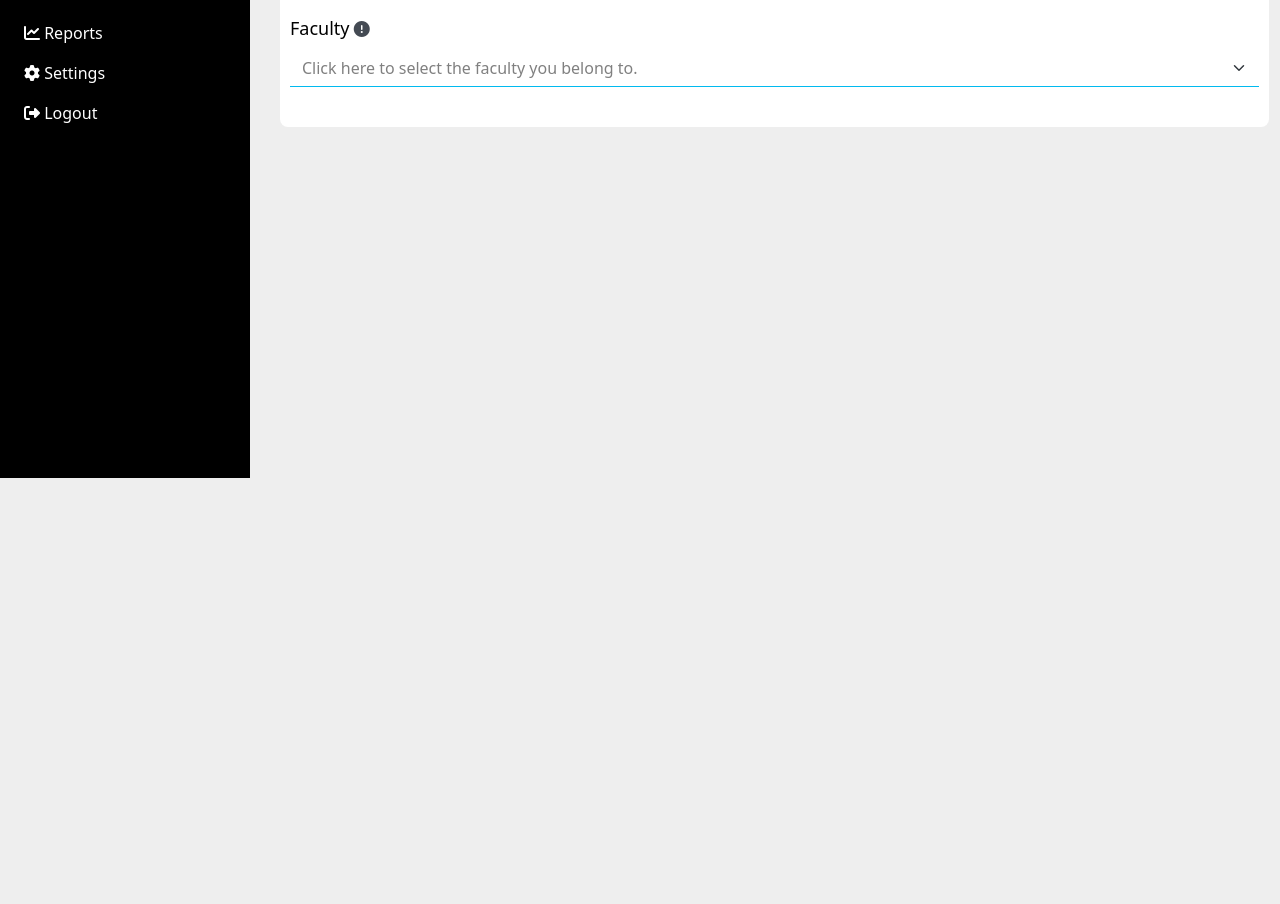
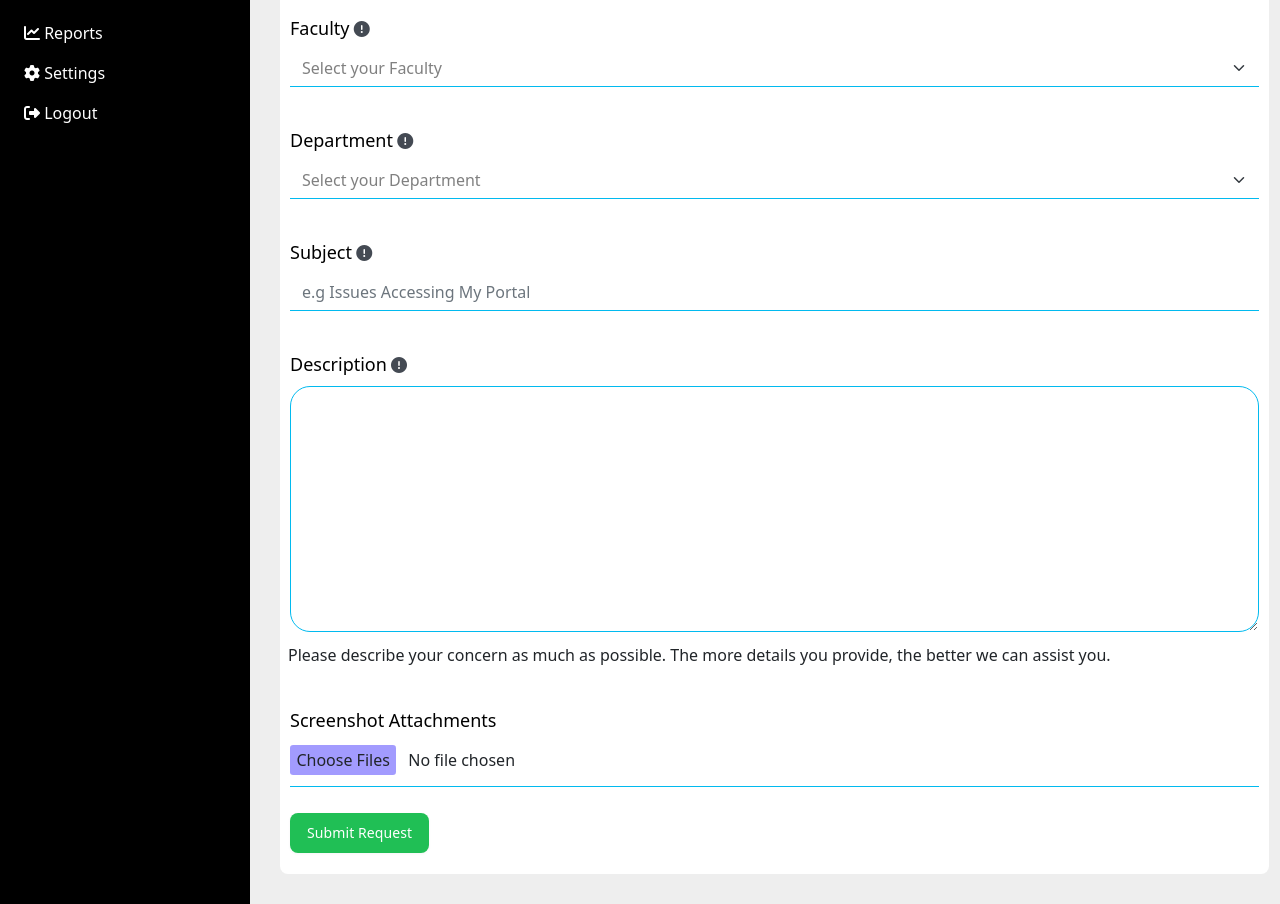
Before and after one commit to brimlenz/Student-Help-Desk, a plain HTML site: page bootstrap/ticket.html in a window 1280 px wide. Shown: the part 322-1226 px from the top of the page. Before the commit the page ends 800 px from the top, so only its background shows below. Drawn offline with nearby package versions, Linux system fonts and the light colour scheme.

Commit message:
Submit request page

```diff
--- a/bootstrap/ticket.css
+++ b/bootstrap/ticket.css
@@ -54,14 +54,83 @@
     border-radius: 0px;
     border-bottom: 1px solid #01baef
 
+
 }
 
-select:required:invalid {
+.request .contents select:required:invalid {
     color: gray;
   }
-  option[value=""][disabled] {
+  .request .contents option[value=""][disabled] {
     display: none;
   }
-  option {
-    color: black;
+.request .contents option {
+    color: rgb(36, 36, 36);
+    border-radius: 10px;
+    background: #c0d2eed5 ;
+    font-size: 18px;
+    margin: 20px;
+
+   }
+   @media(max-width: 767px){
+    .request{
+        width: 96%;
+        margin: 30px 0 30px 10px;
+        overflow:auto;
+        background: #fff;
+        border-radius: 8px;
+    }
+}
+
+.request .contents textarea{
+    width: calc(100% - 20px);
+    margin-left: 10px;
+    margin-bottom: 5px;
+
+    border-radius: 20px;
+    border: 1px solid #01baef
+}
+.request .contents input[type=file]::file-selector-button {
+    border: 2px solid #6c5ce7;
+    padding: .2em .4em;
+    border-radius: .2em;
+    background-color: #a29bfe;
+    transition: 1s;
+    border: none;
+    margin-bottom: 5px;
   }
+
+.request .contents input[type=file]::file-selector-button:hover {
+    background-color: #81ecec;
+    border: 2px solid #00cec9;
+  }
+
+.request .contents button{
+    border-radius: 5px;
+    background: #20bf55;
+    color: #fff;
+    border: none;
+    display: inline-block;
+    padding: 9px 16px;
+    margin-bottom: 0;
+    overflow: hidden;
+    font-size: calc(18px - 4px);
+    font-weight: 500;
+    line-height: 1.45;
+    text-align: center;
+    letter-spacing: 0.1px;
+    white-space: nowrap;
+    vertical-align: middle;
+    cursor: pointer;
+    border: 1px solid transparent;
+    border-radius: 8px;
+    box-shadow: 0 1px 3px rgb(55 60 80 / 5%);
+    transition: all 0.3s ease;
+    touch-action: manipulation;
+    margin-left: 10px;
+    margin-bottom: 5px;
+    margin-top: 10px;
+
+}
+.request .contents button:hover{
+    background: #f63e02;
+}
--- a/bootstrap/ticket.html
+++ b/bootstrap/ticket.html
@@ -72,12 +72,58 @@
                     <label class="form-label" for="Faculty">Faculty</label>
                     <i class="fas fa-exclamation-circle trailing" data-toggle="tooltip" data-placement="top" title="Please select Your Faculty"></i>
                     <select class="form-select" aria-label="Default select example" required>
-                        <option value="" disabled selected hidden>Click here to select the faculty you belong to.</option>
-                        <option value="1">One</option>
-                        <option value="2">Two</option>
-                        <option value="3">Three</option>
+                        <option value="" disabled selected hidden>Select your Faculty</option>
+                        <option value="1">Computing and Information Technology</option>
+                        <option value="2">Engineering and Technology</option>
+                        <option value="3">Science and Technology</option>
+                        <option value="4">Business and Economics</option>
+                        <option value="5"> Media and Communication</option>
                       </select>
                 </div>
+
+                <div class="form-outline contents">
+                    <label class="form-label" for="Department">Department</label>
+                    <i class="fas fa-exclamation-circle trailing" data-toggle="tooltip" data-placement="top" title="Please select Your Faculty"></i>
+                    <select class="form-select" aria-label="Default select example" required>
+                        <option value="" disabled selected hidden>Select your Department</option>
+                        <option value="1" class="FOCIT">Information Technology</option>
+                        <option value="2" class="FOCIT" >Computer Science</option>
+                        <option value="3" class="FOET">Electrical & Communication Engineering</option>
+                        <option value="4" class="FOET">Civil Engineering</option>
+                        <option value="5" class="FOET">Mechanical & Mechatronics Engineering</option>
+                        <option value="6" class="FOST">Chemistry</option>
+                        <option value="7" class="FOST">Mathematics</option>
+                        <option value="8" class="FOST">Physics</option>
+                        <option value="9" class="FOBE">Finance & Accounting</option>
+                        <option value="10" class="FOBE">Marketing & Management</option>
+                        <option value="11" class="FOBE">Procurement & Logistics Management</option>
+                        <option value="12" class="FAMECO">Journalism & Communication</option>
+                        <option value="13" class="FAMECO">Film Production & Broadcasting</option>
+                      </select>
+                </div>
+
+                <div class="form-outline contents">
+                    <label class="form-label" for="Subject">Subject</label>
+                    <i class="fas fa-exclamation-circle trailing" data-toggle="tooltip" data-placement="top" title="Write the subject of your request Maximum 20 words"></i>
+                    <input type="text" id="subject" class="form-control form-icon-trailing" placeholder="e.g Issues Accessing My Portal" />
+                </div>
+
+                <div class="form-outline contents">
+                    <label class="form-label" for="Description">Description</label>
+                    <i class="fas fa-exclamation-circle trailing" data-toggle="tooltip" data-placement="top" title="Write in detail your Request/ Issue here"></i>
+                    <textarea name="Description" id="description" cols="30" rows="10"> </textarea>
+                    <p class="ms-2">Please describe your concern as much as possible. The more details you provide, the better we can assist you.</p>
+                </div>
+
+                <div class="form-outline contents mb-3">
+                    <label for="formFile" class="form-label">Screenshot Attachments</label>
+                    <input class="form-control" type="file" id="formFile" multiple>
+                  </div>
+
+                <div class="form-outline contents mb-3">
+
+                    <button type="submit">Submit Request</button>
+                  </div>
 
             </form>
 
@@ -129,5 +175,7 @@
 
 
  </script>
+ <!--Department-->
+
   </body>
 </html>
```
